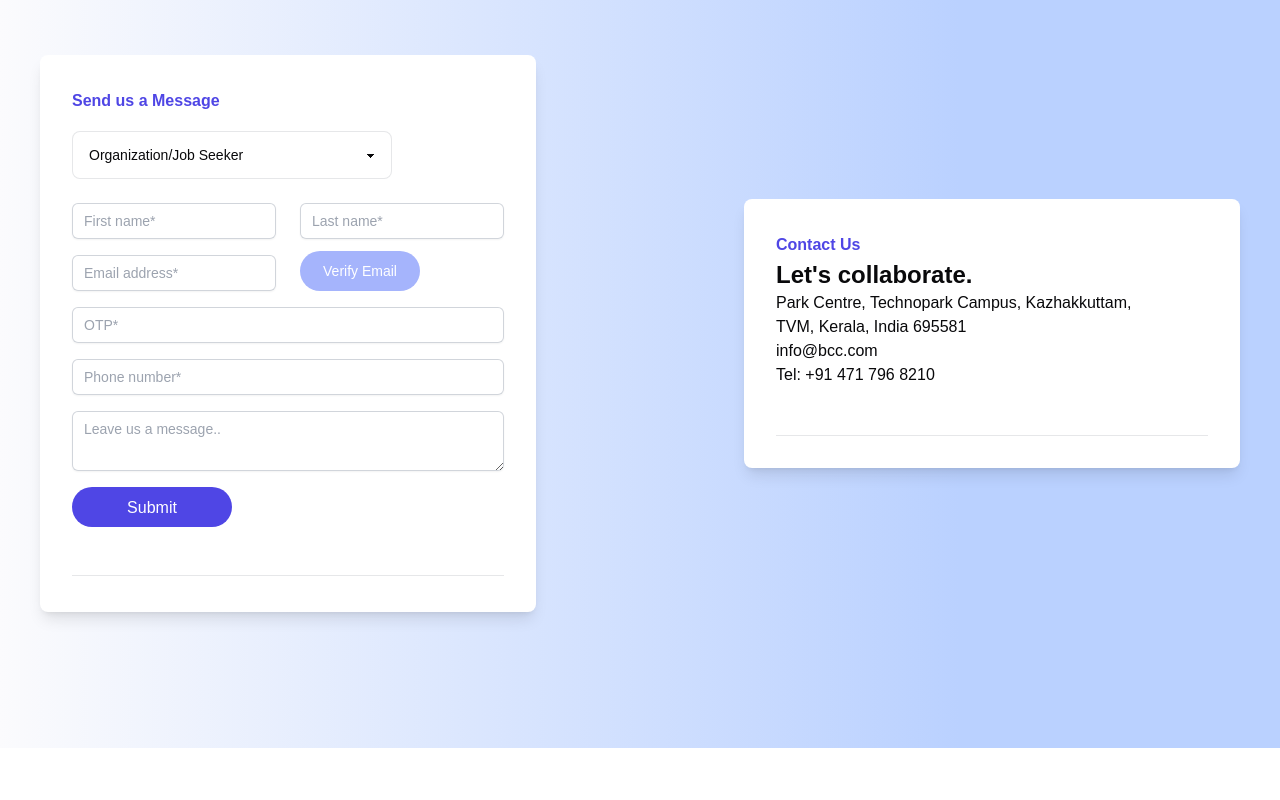
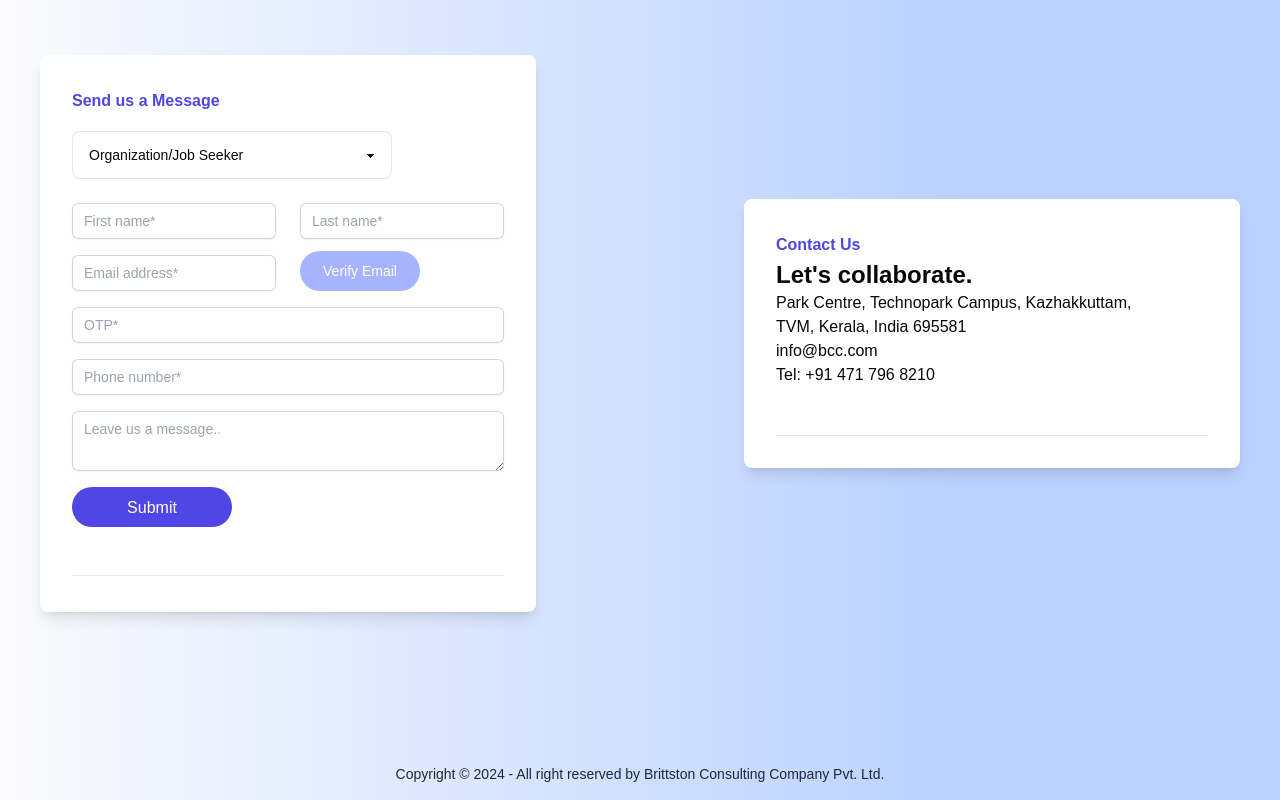
Before and after one commit to neerajng/bcc, a React (Vite) app: page / in a window 1280 px wide. Shown: the part 1645-2445 px from the top of the page. Before the commit the page ends 2393 px from the top, so only its background shows below. Built offline with nearby package versions, Linux system fonts and the light colour scheme; no server answers.

Commit message:
Footer added.

```diff
--- /dev/null
+++ b/src/components/Footer.jsx
@@ -0,0 +1,12 @@
+const Footer = () => {
+
+    return(
+    <footer className="footer footer-center p-4 text-base-content">
+        <aside>
+            <p>Copyright © 2024 - All right reserved by Brittston Consulting Company Pvt. Ltd.</p>
+        </aside>
+    </footer>
+    )
+}
+
+export default Footer;
--- a/src/pages/Landing/Landing.jsx
+++ b/src/pages/Landing/Landing.jsx
@@ -5,6 +5,7 @@ import HeroSection from '../../components/HeroSection'
 import Section1 from '../../components/Section1'
 import Section2 from '../../components/Section2'
 import Section3 from '../../components/Section3'
+import Footer from '../../components/Footer'
 
 const Landing=()=>{
 
@@ -19,6 +20,7 @@ const Landing=()=>{
         <div className=' py-1'></div>{/* className='bg-sky-100 py-5' */}
         <Section3 />
         <div className=' py-10'></div>{/* className='bg-sky-100 py-5' */}
+        <Footer/>
       </div>
       )
 }
```
